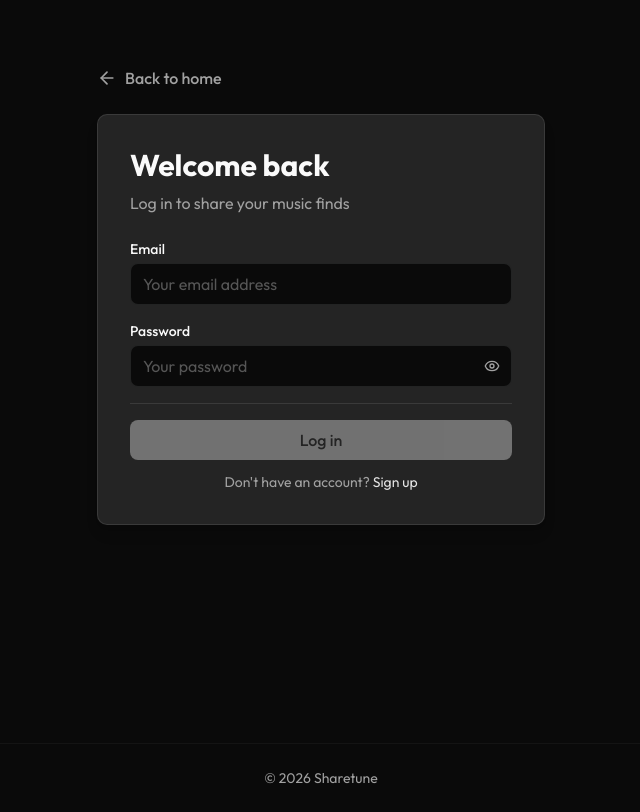
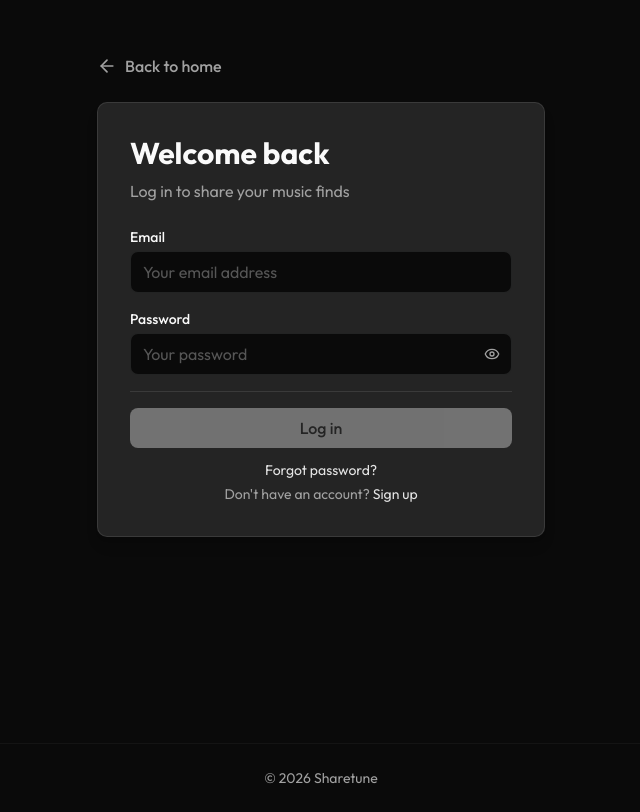
Before and after one commit to TARTARINCMD/MSC, a Next.js app: page /login in a window 1280 px wide. Shown: the part 105-917 px from the top of the page, without its empty margins (319-959 px from the left). Built offline with nearby package versions, Linux system fonts and the light colour scheme; no server answers.

Commit message:
forgot password link

```diff
--- a/app/login/page.tsx
+++ b/app/login/page.tsx
@@ -12,11 +12,14 @@ export default function LoginPage() {
   const [loading, setLoading] = useState(false);
   const [error, setError] = useState("");
   const [showPassword, setShowPassword] = useState(false);
+  const [resetMode, setResetMode] = useState(false);
+  const [resetSent, setResetSent] = useState(false);
   const [formData, setFormData] = useState({
     email: "",
     password: "",
   });
 
+  const emailRegex = /^[^\s@]+@[^\s@]+\.[^\s@]+$/;
   const allFieldsFilled =
     formData.email.trim() !== "" && formData.password !== "";
 
@@ -24,7 +27,6 @@ export default function LoginPage() {
     e.preventDefault();
     setError("");
 
-    const emailRegex = /^[^\s@]+@[^\s@]+\.[^\s@]+$/;
     if (!emailRegex.test(formData.email)) {
       setError("Please enter a valid email address");
       return;
@@ -54,6 +56,31 @@ export default function LoginPage() {
     }
   };
 
+  const handleReset = async (e: React.FormEvent) => {
+    e.preventDefault();
+    setError("");
+
+    if (!emailRegex.test(formData.email)) {
+      setError("Please enter a valid email address");
+      return;
+    }
+
+    setLoading(true);
+
+    try {
+      const supabase = createClient();
+      await supabase.auth.resetPasswordForEmail(formData.email, {
+        redirectTo: `${window.location.origin}/reset-password`,
+      });
+      // Always report success — never reveal whether an account exists.
+      setResetSent(true);
+    } catch {
+      setError("Something went wrong");
+    } finally {
+      setLoading(false);
+    }
+  };
+
   return (
     <div className="min-h-screen bg-background flex items-center justify-center px-4">
       <div className="w-full max-w-md">
@@ -66,9 +93,13 @@ export default function LoginPage() {
         </Link>
 
         <div className="bg-card border border-border rounded-lg p-8 shadow-lg">
-          <h1 className="text-3xl font-bold mb-2">Welcome back</h1>
+          <h1 className="text-3xl font-bold mb-2">
+            {resetMode ? "Reset password" : "Welcome back"}
+          </h1>
           <p className="text-muted-foreground mb-6">
-            Log in to share your music finds
+            {resetMode
+              ? "We'll email you a link to set a new password."
+              : "Log in to share your music finds"}
           </p>
 
           {error && (
@@ -78,7 +109,31 @@ export default function LoginPage() {
             </div>
           )}
 
-          <form onSubmit={handleSubmit} className="space-y-4">
+          {resetSent ? (
+            <div className="space-y-4">
+              <div
+                role="status"
+                className="p-4 bg-primary/10 border border-primary/30 rounded-md"
+              >
+                <p className="font-medium mb-1">Check your inbox</p>
+                <p className="text-sm text-muted-foreground leading-snug">
+                  If an account exists for {formData.email}, a reset link is on
+                  its way. The link expires in one hour.
+                </p>
+              </div>
+              <button
+                type="button"
+                onClick={() => {
+                  setResetMode(false);
+                  setResetSent(false);
+                }}
+                className="w-full border border-border py-2 rounded-md font-medium transition-colors hover:bg-muted"
+              >
+                Back to log in
+              </button>
+            </div>
+          ) : (
+          <form onSubmit={resetMode ? handleReset : handleSubmit} className="space-y-4">
             <div>
               <label htmlFor="email" className="block text-sm font-medium mb-1">
                 Email
@@ -95,7 +150,7 @@ export default function LoginPage() {
               />
             </div>
 
-            <div>
+            <div className={resetMode ? "hidden" : undefined}>
               <label
                 htmlFor="password"
                 className="block text-sm font-medium mb-1"
@@ -110,7 +165,7 @@ export default function LoginPage() {
                   onChange={(e) =>
                     setFormData({ ...formData, password: e.target.value })
                   }
-                  required
+                  required={!resetMode}
                   placeholder="Your password"
                   className="w-full px-3 py-2 pr-10 bg-background border border-border rounded-md focus:outline-none focus:ring-2 focus:ring-primary placeholder:text-muted-foreground/50"
                 />
@@ -127,22 +182,48 @@ export default function LoginPage() {
             <div className="border-t border-border pt-4">
               <button
                 type="submit"
-                disabled={loading || !allFieldsFilled}
+                disabled={
+                  loading ||
+                  (resetMode ? formData.email.trim() === "" : !allFieldsFilled)
+                }
                 className="w-full bg-primary text-primary-foreground py-2 rounded-md font-medium transition-all disabled:opacity-40 disabled:cursor-not-allowed enabled:hover:bg-primary/75 enabled:hover:scale-[1.02] enabled:hover:shadow-md"
               >
-                {loading ? "Logging in..." : "Log in"}
+                {loading
+                  ? resetMode
+                    ? "Sending..."
+                    : "Logging in..."
+                  : resetMode
+                    ? "Send reset link"
+                    : "Log in"}
               </button>
             </div>
           </form>
+          )}
 
-          <div className="mt-3 text-center">
+          {!resetSent && (
+            <div className="mt-3 text-center space-y-1">
+              <p className="text-sm text-muted-foreground">
+                <button
+                  type="button"
+                  onClick={() => {
+                    setResetMode(!resetMode);
+                    setError("");
+                  }}
+                  className="text-primary hover:underline"
+                >
+                  {resetMode ? "Back to log in" : "Forgot password?"}
+                </button>
+              </p>
+              {!resetMode && (
                 <p className="text-sm text-muted-foreground">
                   Don&apos;t have an account?{" "}
                   <Link href="/signup" className="text-primary hover:underline">
                     Sign up
                   </Link>
                 </p>
+              )}
             </div>
+          )}
         </div>
       </div>
     </div>
--- a/app/reset-password/page.tsx
+++ b/app/reset-password/page.tsx
@@ -1,14 +1,13 @@
 "use client";
 
 import { useState, useEffect, Suspense } from "react";
-import { useRouter, useSearchParams } from "next/navigation";
+import { useRouter } from "next/navigation";
 import Link from "next/link";
 import { ArrowLeft, Eye, EyeOff } from "lucide-react";
 import { createClient } from "@/lib/supabase/client";
 
 function ResetPasswordForm() {
   const router = useRouter();
-  const searchParams = useSearchParams();
   const [password, setPassword] = useState("");
   const [confirm, setConfirm] = useState("");
   const [showPassword, setShowPassword] = useState(false);
```
Also changed, not shown: 1 other file (tests, documents, lock files or other folders). Lines whose indentation alone changed are shown as unchanged.
